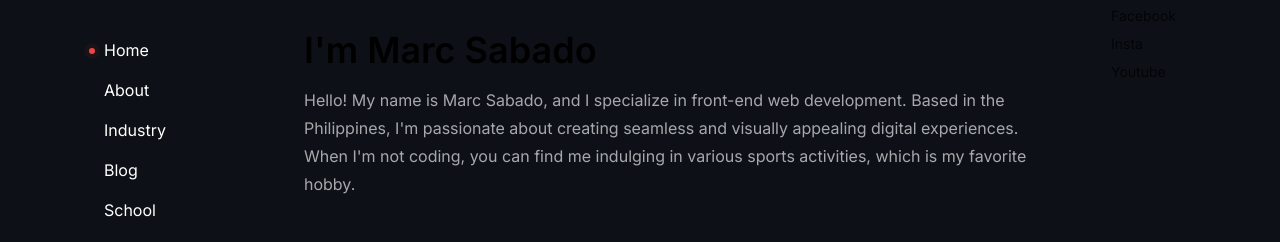
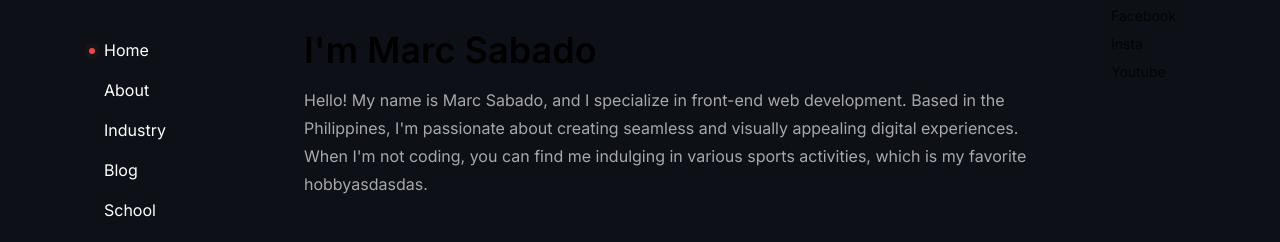
Before and after one commit to Sabadomarc13/portfolio, a Next.js app: page / in a window 1280 px wide. Shown: the part 142-384 px from the top of the page. Built offline with nearby package versions, Linux system fonts and the light colour scheme.

Commit message:
modified:   src/app/component/Home.tsx 	modified:   src/app/component/card.tsx

```diff
--- a/src/app/component/Home.tsx
+++ b/src/app/component/Home.tsx
@@ -1,18 +1,16 @@
 import React from "react";
-
 
 const Home = () => {
   return (
     <div className="px-10 py-9 w-full ">
-
       <h1 className="font-semibold text-3xl">Hello, ✌️</h1>
       <div className="pt-9 text-4xl font-semibold">I&apos;m Marc Sabado</div>
       <div className="pt-4 text-base font-md text-[#a8a8ac] leading-7">
         Hello! My name is Marc Sabado, and I specialize in front-end web
-        development. Based in the Philippines, I&apos;m passionate about creating
-        seamless and visually appealing digital experiences. When I&apos;m not
-        coding, you can find me indulging in various sports activities, which is
-        my favorite hobby.
+        development. Based in the Philippines, I&apos;m passionate about
+        creating seamless and visually appealing digital experiences. When
+        I&apos;m not coding, you can find me indulging in various sports
+        activities, which is my favorite hobbyasdasdas.
       </div>
     </div>
   );
```
Also changed, not shown: src/app/component/card.tsx (indentation only).
